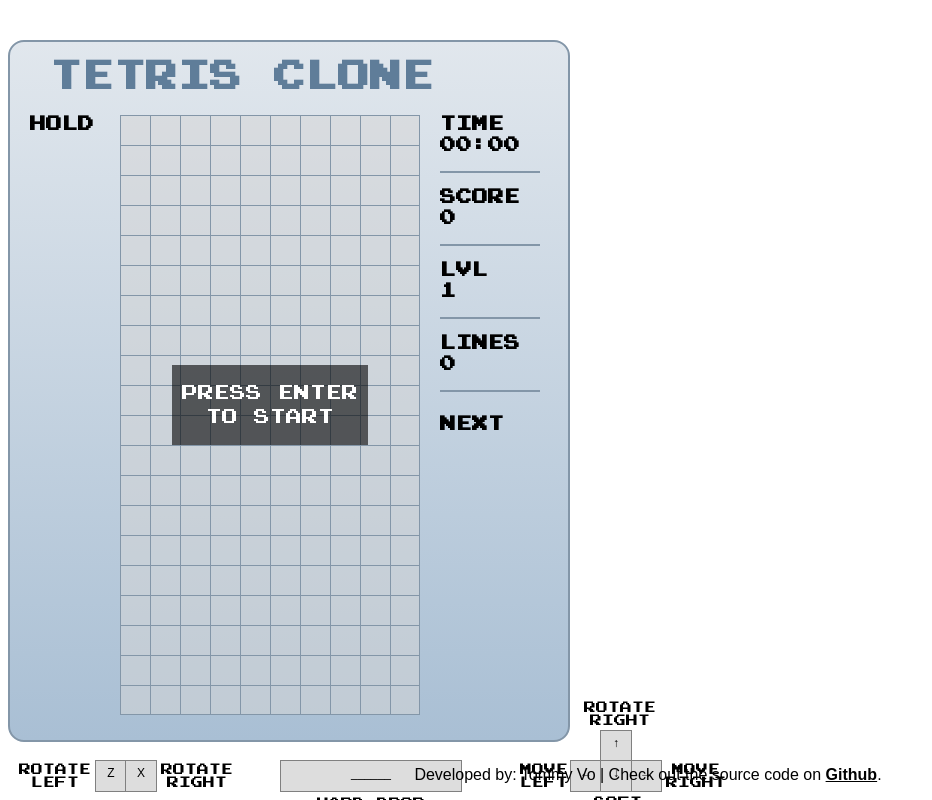
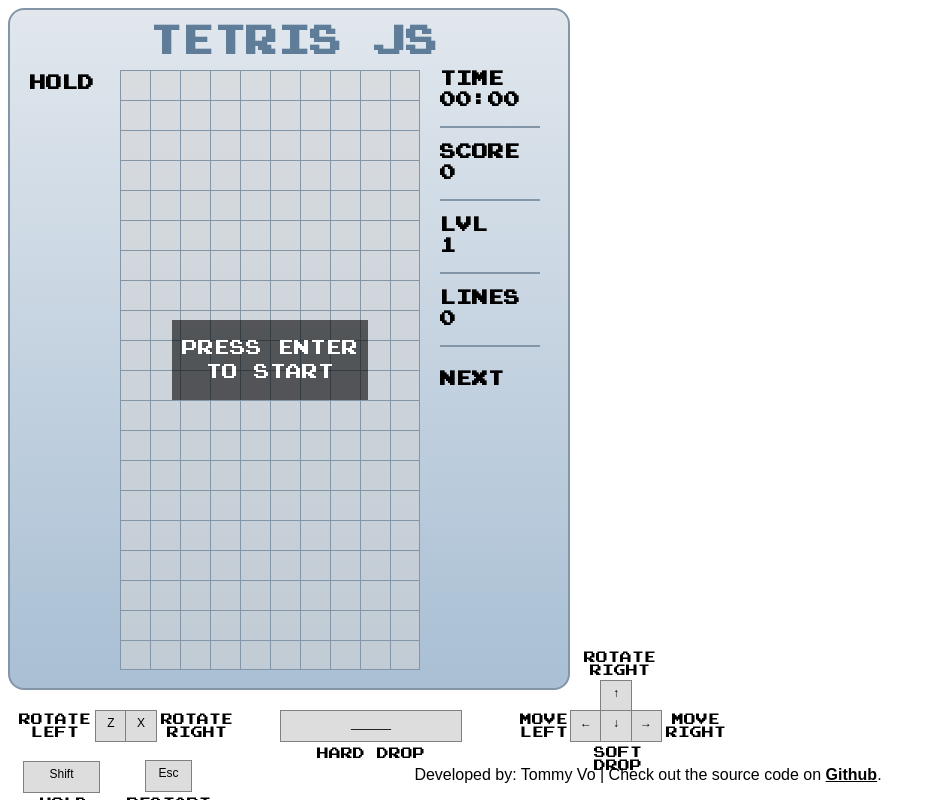
Before and after one commit to votommy/Tetris-JS, a website with bundled scripts: page index.html in a window 1280 px wide. Shown: the whole page, without its empty margins (0-932 px from the left). Built offline with nearby package versions, Linux system fonts and the light colour scheme; no server answers.

Commit message:
Layout changes

```diff
--- a/index.html
+++ b/index.html
@@ -1,7 +1,7 @@
 <html>
     <head>
         <link rel="stylesheet" href="src/index.css">
-        <title>Tetris</title>
+        <title>Tetris JS</title>
         <script type="module" src="src/leaderboard.js"></script>
         <script src="src/game.js" defer></script>
         <link rel="icon" href="img/logo.svg" type="image/svg"> <!--favicon-->
@@ -12,7 +12,6 @@
             <img id="cube" src="img/cube.png" height="20" width="20" />
         </div>
 
-        <br><br>
         <div class="keyboard">
             <div id="leftArrow">&#8592;</div><span id="leftArrowTxt">MOVE<br>LEFT</span>
             <div id="rightArrow">&#8594;</div><span id="rightArrowTxt">MOVE<br>RIGHT</span>
@@ -25,7 +24,7 @@
             <div id="escBtn">Esc</div><span id="escTxt">RESTART</span>
         </div>
         <div id="tetris">
-            <h1>TETRIS CLONE</h1>
+            <h1>TETRIS JS</h1>
             <div id="sidebar-left">
                 <label>HOLD</label>
                 <br><br>
--- a/src/index.css
+++ b/src/index.css
@@ -22,7 +22,7 @@ body {
     font-size: 12px;
     position: absolute;
     left: 40px;
-    top: 700px;
+    top: 650px;
 }
 .keyboard div {
     background-color: #DDD;
@@ -117,8 +117,8 @@ body {
 
 h1 {
     position: absolute;
-    top: 40px;
-    left: 50px;
+    top: 5px;
+    left: 150px;
     color: #5f7d99;
 }
 
@@ -129,7 +129,7 @@ h1 {
     border: solid 2px #8396a8;
     border-radius: 16px;
     display: flex;
-    height: 650px;
+    height: 630px;
     padding: 1.5rem;
     width: 510px;
 }
@@ -141,9 +141,7 @@ h1 {
 #main
 {
     position: absolute;
-    height: 600px;
-    width: 300px;
-    top: 115px;
+    top: 70px;
     left: 120px;
 }
 
@@ -185,7 +183,7 @@ hr {
     padding-left: 20px;
     width: 100px;
     font-weight: bold;
-    top: 116px;
+    top: 75px;
     left: 10px;
 }
 #sidebar
@@ -195,7 +193,7 @@ hr {
     padding-left: 20px;
     width: 100px;
     font-weight: bold;
-    top: 100px;
+    top: 55px;
     left: 420px;
 }
 
```
